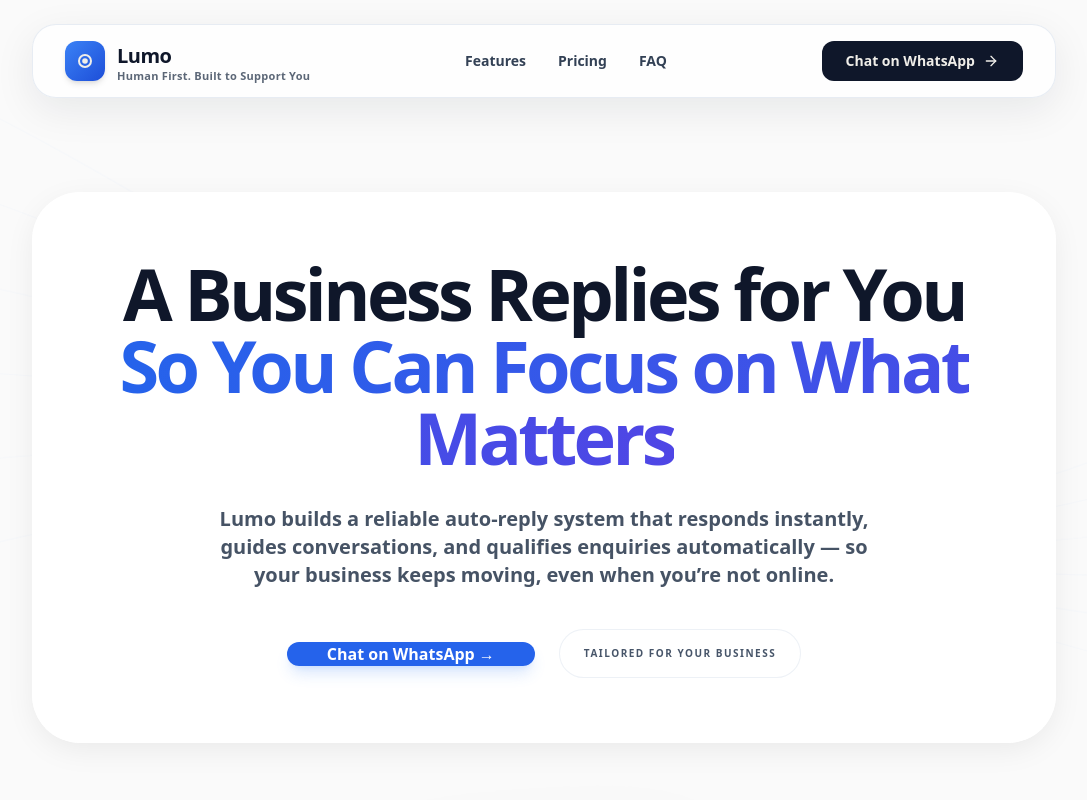
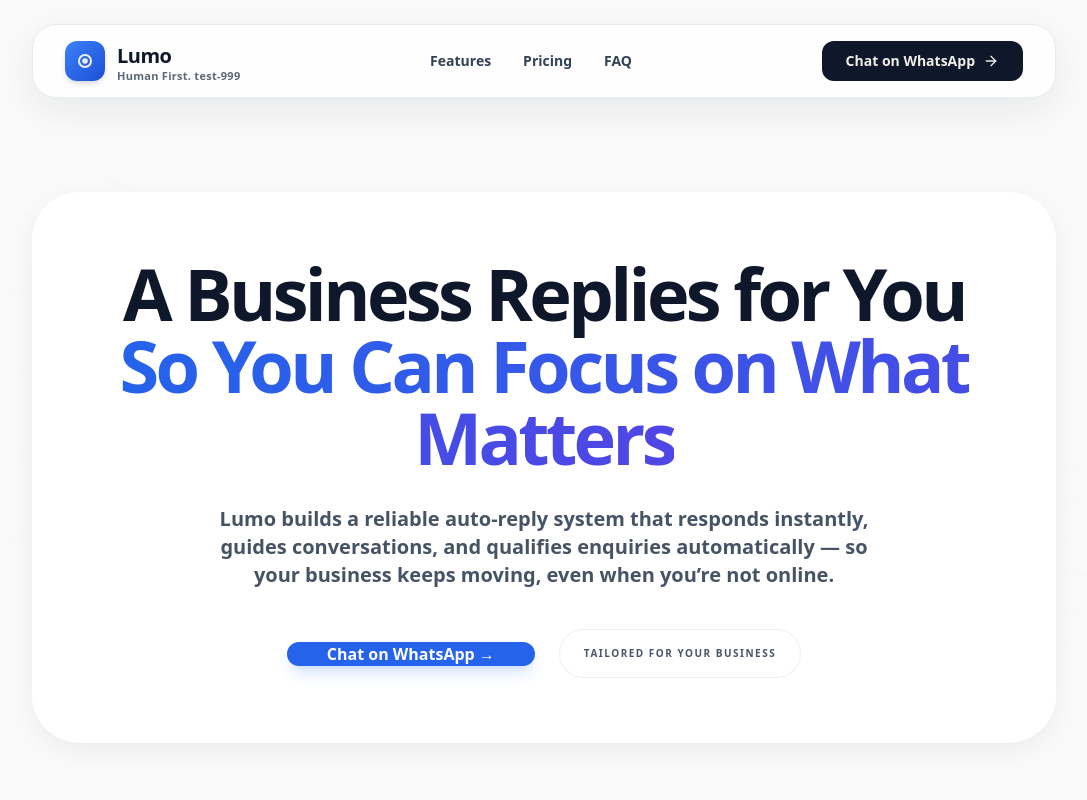
Before and after one commit to jeffthecool9/lumo3.0, a React (Vite) app: page / in a window 1280 px wide. Shown: the top 800 px of the page, without its empty margins (96-1183 px from the left). Built offline with nearby package versions, Linux system fonts and the light colour scheme; the HTML template or start-up script is replaced by a standard one.

Commit message:
Update Navbar.tsx

```diff
--- a/src/components/Navbar.tsx
+++ b/src/components/Navbar.tsx
@@ -40,7 +40,7 @@
       Lumo
     </span>
     <span className="text-[11px] font-semibold tracking-wide text-slate-700/80">
-      Human First. Built to Support You
+      Human First. test-999
     </span>
   </div>
 </a>
```
